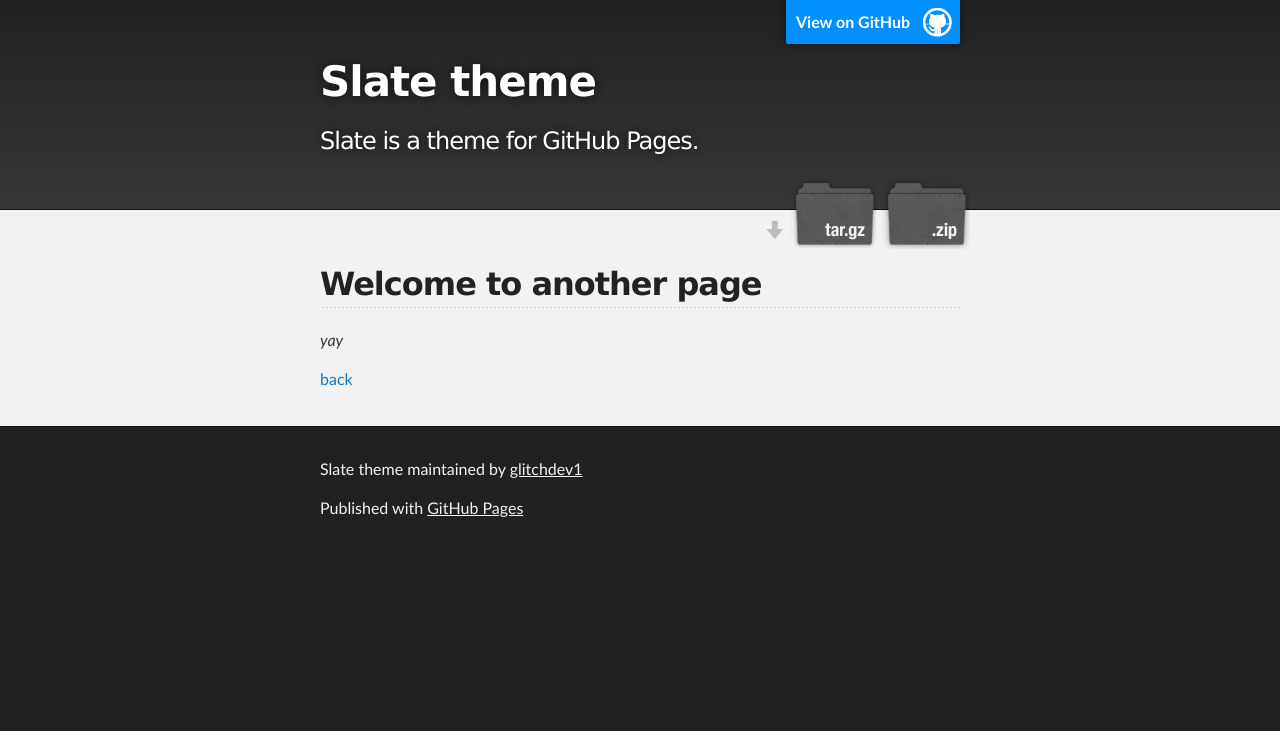
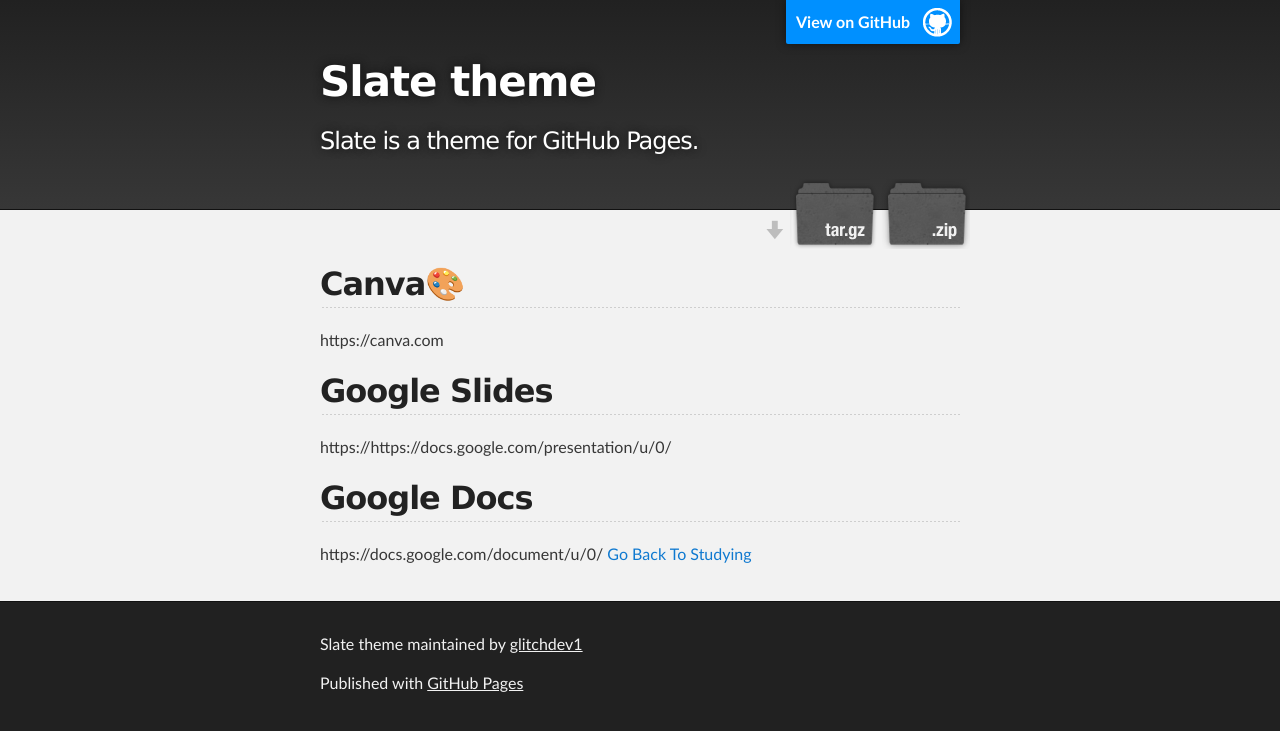
Before and after one commit to glitchdev1/study, a Jekyll site: the page built from another-page.md, in a window 1280 px wide. Shown: the top 731 px of the page. Built offline with Jekyll 4.4.1, drawn with Linux system fonts in a browser that asks for light colours; our own code applies the rules of GitHub Pages for plain Markdown files.

Commit message:
Update another-page.md

```diff
--- a/another-page.md
+++ b/another-page.md
@@ -2,8 +2,10 @@
 layout: default
 ---
 
-## Welcome to another page
-
-_yay_
-
-[back](./)
+## Canva🎨
+https://canva.com
+## Google Slides
+https://https://docs.google.com/presentation/u/0/
+## Google Docs
+https://docs.google.com/document/u/0/
+[Go Back To Studying](./)
```
